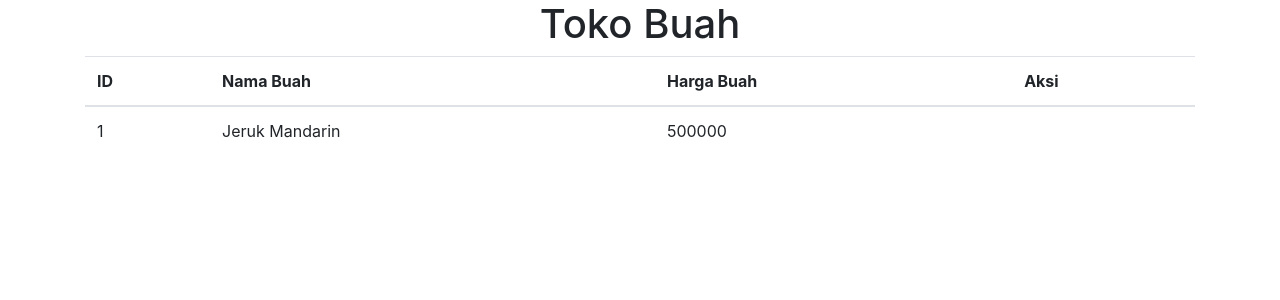
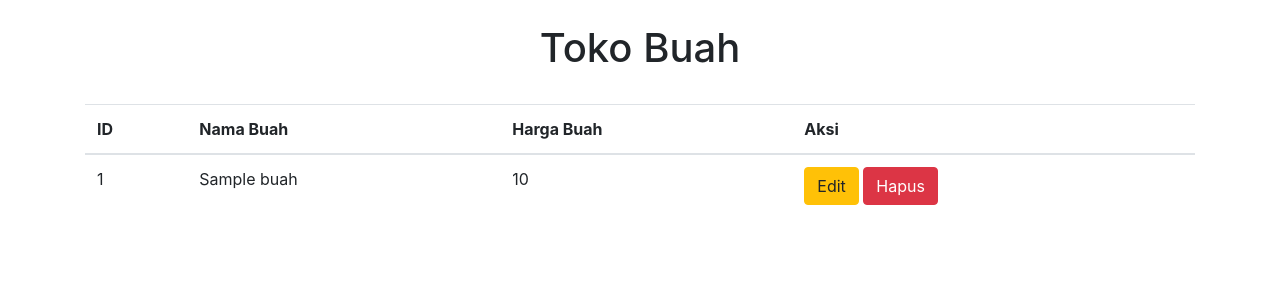
Before and after one commit to andrinur13/crud-bootstrap, a PHP site: page / in a window 1280 px wide. Shown: the top 300 px of the page. Run offline with PHP 8.4, Linux system fonts and the light colour scheme; tables that the repository leaves empty or names only in its code hold one stand-in row (values such as "Sample post").

Commit message:
berhasil query data ke index.php

```diff
--- a/index.php
+++ b/index.php
@@ -1,3 +1,16 @@
+<?php
+
+    include "koneksi.php";
+
+    $kueri = mysqli_query($conn, "SELECT * FROM buah");
+    $tampungbuah = [];
+
+    while($row = mysqli_fetch_assoc($kueri)) {
+        $tampungbuah[] = $row;
+    }
+
+?>
+
 <!doctype html>
 <html lang="en">
   <head>
@@ -10,11 +23,11 @@
     <link rel="stylesheet" href="https://stackpath.bootstrapcdn.com/bootstrap/4.3.1/css/bootstrap.min.css" integrity="sha384-ggOyR0iXCbMQv3Xipma34MD+dH/1fQ784/j6cY/iJTQUOhcWr7x9JvoRxT2MZw1T" crossorigin="anonymous">
   </head>
   <body>
-
+    <br>
     <div class="container">
         <h1 class="text-center">Toko Buah</h1>
     </div>
-
+    <br>
     <div class="container">
         <table class="table">
             <thead>
@@ -26,11 +39,16 @@
                 </tr>
             </thead>
             <tbody>
+                <?php foreach($tampungbuah as $buah) : ?>
+
                 <tr>
-                    <td scope="row">1</td>
-                    <td>Jeruk Mandarin</td>
-                    <td>500000</td>
+                    <td> <?php echo $buah['id']; ?> </td>
+                    <td> <?php echo $buah['nama_buah']; ?> </td>
+                    <td> <?php echo $buah['harga_buah']; ?> </td>
+                    <td> <a href="edit.php?&id=<?=$buah['id']; ?>" class="btn btn-warning">Edit</a> <a href="hapus.php?&id=<?=$buah['id']; ?>" class="btn btn-danger">Hapus</a> </td>
                 </tr>
+
+                <?php endforeach; ?>
             </tbody>
         </table>
     </div>
```
